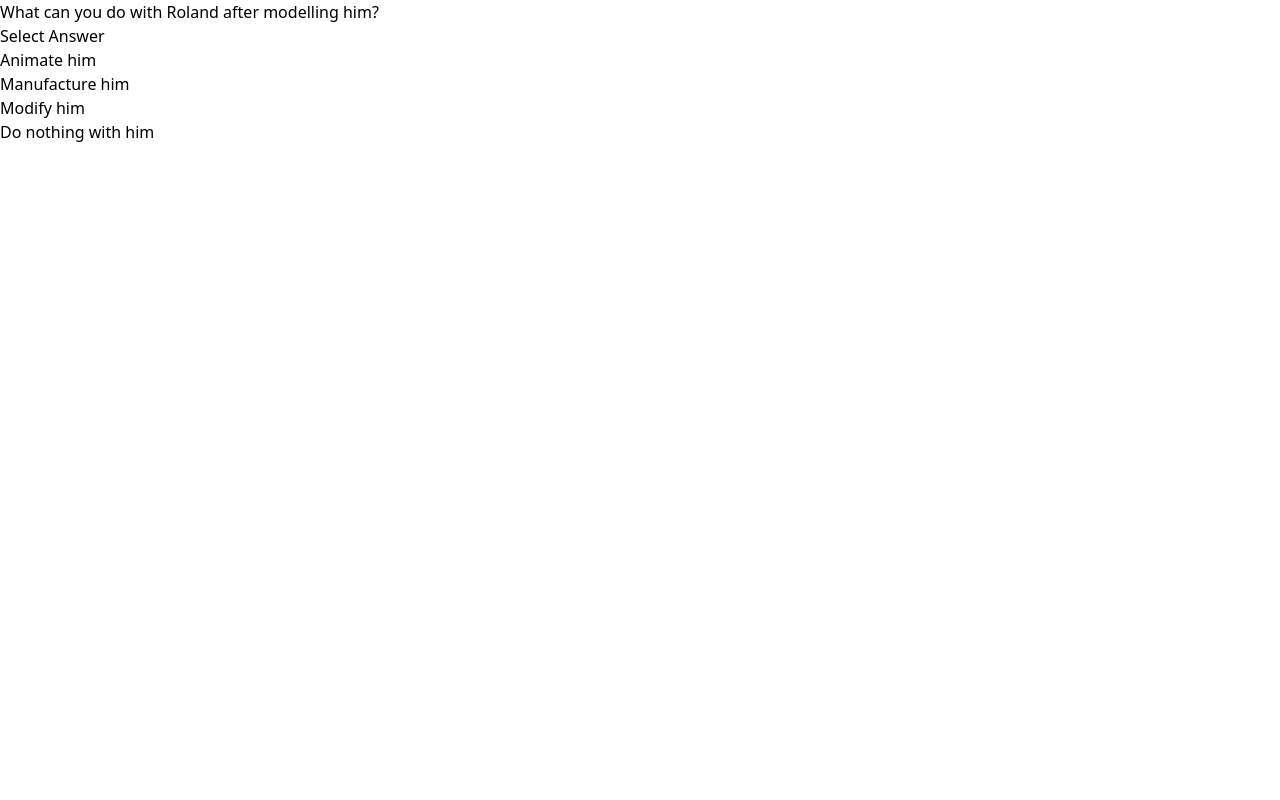
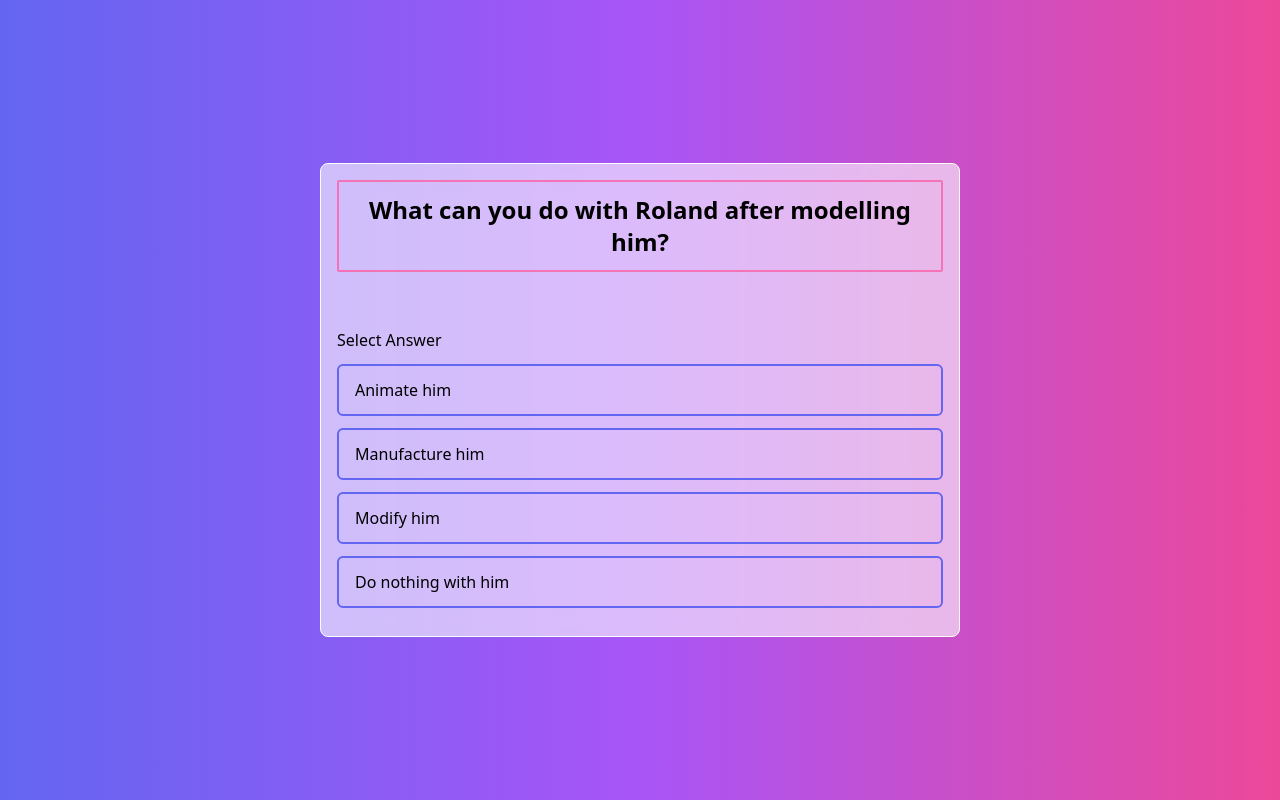
Before and after one commit to laribright/quiz-app, a Next.js app: page / in a window 1280 px wide. Built offline with nearby package versions, Linux system fonts and the light colour scheme.

Commit message:
improve application styling

```diff
--- a/pages/index.tsx
+++ b/pages/index.tsx
@@ -11,21 +11,32 @@ const Home = () => {
   }
 
   return (
-    <div>
+    <div className="bg-gradient-to-r from-indigo-500 grid place-content-center via-purple-500 to-pink-500 w-screen h-screen">
       <Head>
         <title>Quiz Application</title>
         <link rel="icon" href="/favicon.ico" />
         <meta name="description" content="Quiz application" />
       </Head>
 
+      <main className="md:w-[50vw] border border-white p-4 rounded-lg bg-opacity-60 backdrop-filter backdrop-blur-lg bg-white">
+        <div className="text-center border-pink-400 border-[2px] text-2xl font-semibold py-3 rounded-sm">
           <h2>{question}</h2>
+        </div>
 
+        <div className="mt-14">
           <h3 id="answer-heading">Select Answer</h3>
           <ul aria-labelledby="answer-heading">
             {answers.map((answer: AnswerInterface) => (
-          <li key={answer.answerText}>{answer.answerText}</li>
+              <li
+                className="border-indigo-500 border-[2px] rounded-md my-3 cursor-pointer hover:-translate-y-1 duration-200 hover:shadow-xl py-3 px-4"
+                key={answer.answerText}
+              >
+                {answer.answerText}
+              </li>
             ))}
           </ul>
+        </div>
+      </main>
     </div>
   );
 };
```
Lines whose indentation alone changed are shown as unchanged.
